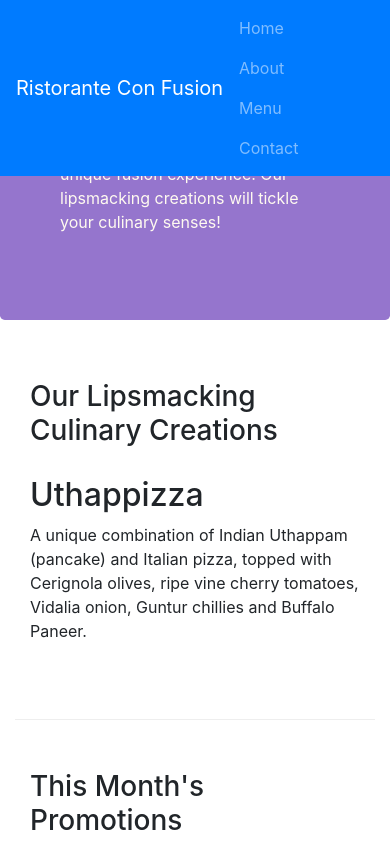
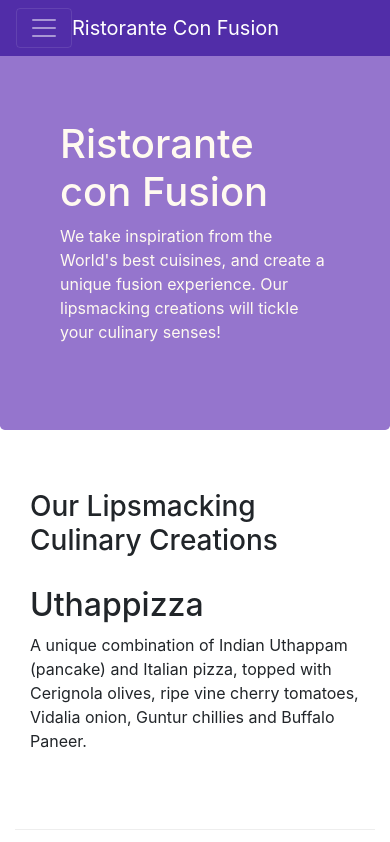
Before and after one commit to BryanLoops/Coursera-Assignments, a website: page index.html in a window 390 px wide. Shown: the top 842 px of the page. Drawn offline with nearby package versions, Linux system fonts and the light colour scheme.

Commit message:
Added Responsive Navbar

```diff
--- a/css/styles.css
+++ b/css/styles.css
@@ -1,3 +1,12 @@
+html {
+    padding: 50px 0px 0px 0px;
+    z-index: 0;
+}
+
+.navbar-dark {
+    background-color: #512DA8;
+}
+
 .row-header {
     margin: 0px auto;
     padding: 0px auto;
@@ -10,20 +19,20 @@
     min-height: 400px;
 }
 
-.footer {
+footer {
     background-color: #D1C4E9;
     margin: 0px auto;
     padding: 20px 0px 20px 0px;
 }
 
 .jumbotron {
-    padding: 10px 30px 70px 30px;
+    padding: 70px 30px 70px 30px;
     margin: 0px auto;
     background: #9575CD;
     color: floralwhite;
 }
 
-.address {
+address {
     font-size: 80%;
     margin: 0px;
     color: #0f0f0f;
--- a/index.html
+++ b/index.html
@@ -2,6 +2,8 @@
 <html lang="en">
 
 <head>
+    <title>Ristorante Con Fusion</title>
+
     <!-- Required meta tags always come first -->
     <meta charset="utf-8">
     <meta name="viewport" content="width=device-width, initial-scale=1, shrink-to-fit=no">
@@ -10,23 +12,24 @@
     <!-- Bootstrap CSS -->
     <link rel="stylesheet" href="node_modules/bootstrap/dist/css/bootstrap.min.css">
     <!-- Custom CSS -->
-    <link rel="stylesheet" href="css/styles.css">
-
-    <title>Ristorante Con Fusion</title>
+    <link href="css/styles.css" rel="stylesheet">
 </head>
 
 <body>
-    <nav class="navbar navbar-dark navbar-expand-sm bg-primary fixed-top">
+    <nav class="navbar navbar-dark navbar-expand-sm fixed-top">
         <div class="container">
-            <a class="navbar-brand" href="#">
-                Ristorante Con Fusion
-            </a>
-            <ul class="navbar-nav mr-auto">
-                <li class="nav-item"><a class="nav-link" href="#">Home</a></li>
-                <li class="nav-item"><a class="nav-link" href="./aboutus.html">About</a></li>
-                <li class="nav-item"><a class="nav-link" href="#">Menu</a></li>
-                <li class="nav-item"><a class="nav-link" href="#">Contact</a></li>
-            </ul>
+            <button class="navbar-toggler" type="button" data-toggle="collapse" data-target="#navbar">
+                <span class="navbar-toggler-icon"></span>
+            </button>
+            <a class="navbar-brand mr-auto" href="./index.html">Ristorante Con Fusion</a>
+            <div class="collapse navbar-collapse" id="navbar">
+                <ul class="navbar-nav mr-auto">
+                    <li class="nav-item active"><a class="nav-link" href="./index.html">Home</a></li>
+                    <li class="nav-item"><a class="nav-link" href="./aboutus.html">About</a></li>
+                    <li class="nav-item"><a class="nav-link" href="#">Menu</a></li>
+                    <li class="nav-item"><a class="nav-link" href="#">Contact</a></li>
+                </ul>
+            </div>
         </div>
     </nav>
 
@@ -83,8 +86,8 @@
                 <div class="col-4 offset-1 col-sm-2">
                     <h5>Links</h5>
                     <ul class="list-unstyled">
-                        <li><a href="index.html">Home</a></li>
-                        <li><a href="aboutus.html">About</a></li>
+                        <li><a href="./index.html">Home</a></li>
+                        <li><a href="./aboutus.html">About</a></li>
                         <li><a href="#">Menu</a></li>
                         <li><a href="#">Contact</a></li>
                     </ul>
```
Also changed, not shown: aboutus.html (+21 -7 lines).
